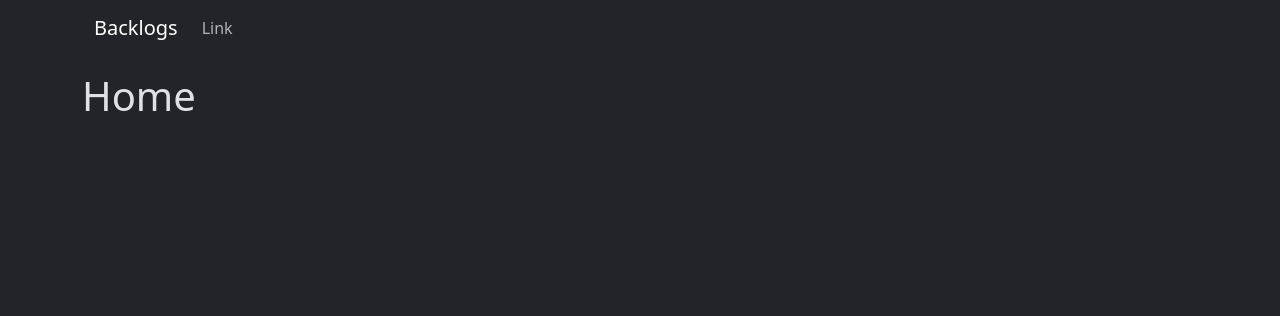
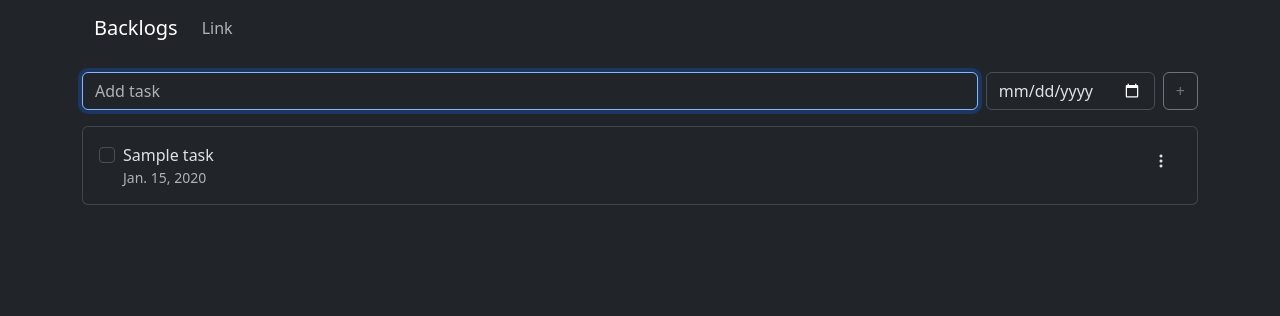
Before and after one commit to andrianllmm/backlogs, a Django app: page / in a window 1280 px wide. Shown: the top 316 px of the page. Run offline with Django 5.2, Linux system fonts and the light colour scheme; tables that the repository leaves empty hold one stand-in row (values such as "Sample post"); some libraries are stand-ins or nearby versions.

Commit message:
Create CRUD for tasks

```diff
--- a/backlogs/settings.py
+++ b/backlogs/settings.py
@@ -39,6 +39,7 @@ INSTALLED_APPS = [
     "django.contrib.messages",
     "django.contrib.staticfiles",
     "debug_toolbar",
+    "widget_tweaks",
     "todolist",
     "users",
 ]
--- a/requirements.txt
+++ b/requirements.txt
@@ -2,3 +2,4 @@
 
 Django==5.1.6
 django-debug-toolbar==5.0.1
+django-widget-tweaks==1.5.0
--- /dev/null
+++ b/todolist/forms.py
@@ -0,0 +1,19 @@
+from django import forms
+from .models import Task
+
+
+class AddTaskForm(forms.ModelForm):
+    class Meta:
+        model = Task
+        fields = ["title", "due_date"]
+
+
+class UpdateTaskForm(forms.ModelForm):
+    class Meta:
+        model = Task
+        fields = ["title", "description", "due_date", "status"]
+
+    def __init__(self, *args, **kwargs):
+        super().__init__(*args, **kwargs)
+        for field in self.fields.values():
+            field.required = False  # Make all fields optional
--- /dev/null
+++ b/todolist/templates/todolist/components/add_task_form.html
@@ -0,0 +1,13 @@
+{% load widget_tweaks %}
+<form action="{% url 'todolist:index' %}" method="post">
+    {% csrf_token %}
+    <div class="d-flex gap-2">
+        {% comment %} Title {% endcomment %}
+        <div class="control-group w-100">
+            {% render_field form.title class+="form-control w-100" placeholder="Add task" autofocus="autofocus" %}
+        </div>
+        {% comment %} Date {% endcomment %}
+        <div class="control-group">{% render_field form.due_date type="date" class+="form-control" %}</div>
+        <button type="submit" class="btn btn-outline-secondary">+</button>
+    </div>
+</form>
--- /dev/null
+++ b/todolist/templates/todolist/components/task_card.html
@@ -0,0 +1,35 @@
+<div class="card">
+    <div class="card-body d-flex gap-1">
+        {% comment %} Checkbox to update status {% endcomment %}
+        <form action="{% url 'todolist:update' pk=task.id %}" method="post">
+            {% csrf_token %}
+            <!-- Hidden input ensures 0 is sent when unchecked -->
+            <input type="hidden" name="status" value={{ 0 }}>
+            <input type="checkbox"
+                   name="status"
+                   class="form-check-input mt-1 me-1 m-0"
+                   value="{{ 2 }}"
+                   onchange="this.form.submit()"
+                   {% if task.status == 2 %}checked{% endif %}>
+        </form>
+        {% comment %} Title that opens modal {% endcomment %}
+        <div class="d-flex flex-column align-items-start w-100">
+            <button type="button"
+                    class="card-title btn btn-unstyled underline-hover text-start m-0 p-0 w-100"
+                    data-bs-toggle="modal"
+                    data-bs-target="#modal-{{ task.id }}">{{ task.title }}</button>
+            {% if task.due_date %}<small class="text-muted">{{ task.due_date }}</small>{% endif %}
+        </div>
+        {% comment %} Dropdown menu {% endcomment %}
+        <div class="dropdown ms-auto">
+            <button type="button" class="btn btn-unstyled" data-bs-toggle="dropdown">
+                <i class="bi bi-three-dots-vertical"></i>
+            </button>
+            <ul class="dropdown-menu dropdown-menu-end">
+                <li>
+                    <button class="dropdown-item">Action</button>
+                </li>
+            </ul>
+        </div>
+    </div>
+</div>
--- /dev/null
+++ b/todolist/templates/todolist/components/task_modal.html
@@ -0,0 +1,40 @@
+{% load widget_tweaks %}
+<div class="modal fade"
+     id="modal-{{ task.id }}"
+     tabindex="-1"
+     aria-hidden="true">
+    <div class="modal-dialog">
+        <form action="{% url 'todolist:update' pk=task.id %}" method="post">
+            {% csrf_token %}
+            <div class="modal-content">
+                <div class="modal-header">
+                    <div class="d-flex gap-2">
+                        <select name="status" class="form-select">
+                            {% for value, label in form.status.field.choices %}
+                                <option value="{{ value }}" {% if value == task.status %}selected{% endif %}>{{ label }}</option>
+                            {% endfor %}
+                        </select>
+                        {% render_field form.due_date type="date" class+="form-control" value=task.due_date %}
+                    </div>
+                    <button type="button"
+                            class="btn-close"
+                            data-bs-dismiss="modal"
+                            aria-label="Close"></button>
+                </div>
+                <div class="modal-body">
+                    {% render_field form.title class+="form-control input-unstyled fs-5 mb-1" placeholder="Task title" value=task.title %}
+                    <textarea name="{{ form.description.name }}"
+                              class="form-control input-unstyled"
+                              placeholder="Task description"
+                              rows="3">{{ task.description }}</textarea>
+                </div>
+                <div class="modal-footer">
+                    <button type="submit"
+                            class="btn btn-danger"
+                            formaction="{% url 'todolist:delete' pk=task.id %}">Delete</button>
+                    <button type="submit" class="btn btn-primary">Save</button>
+                </div>
+            </form>
+        </div>
+    </div>
+</div>
--- /dev/null
+++ b/todolist/templates/todolist/components/tasks_list.html
@@ -0,0 +1,12 @@
+<ul class="list-unstyled d-flex flex-column gap-2">
+    {% for task in tasks %}
+        <li class="p-0">
+            {% comment %} Card {% endcomment %}
+            {% include "todolist/components/task_card.html" with task=task %}
+            {% comment %} Modal {% endcomment %}
+            {% include "todolist/components/task_modal.html" with task=task form=form %}
+        </li>
+    {% empty %}
+        <li class="p-0 text-center">No tasks found.</li>
+    {% endfor %}
+</ul>
--- a/todolist/templates/todolist/index.html
+++ b/todolist/templates/todolist/index.html
@@ -1,4 +1,8 @@
 {% extends "base.html" %}
+{% load widget_tweaks %}
 {% block main %}
-    <h1>Home</h1>
+    {% comment %} Add task {% endcomment %}
+    <div class="mb-3">{% include "todolist/components/add_task_form.html" with form=add_form %}</div>
+    {% comment %} Task list {% endcomment %}
+    {% include "todolist/components/tasks_list.html" with tasks=tasks form=update_form %}
 {% endblock main %}
--- a/todolist/urls.py
+++ b/todolist/urls.py
@@ -4,4 +4,8 @@ from . import views
 
 
 app_name = "todolist"
-urlpatterns = [path("", views.index, name="index")]
+urlpatterns = [
+    path("", views.index, name="index"),
+    path("update/<int:pk>", views.update, name="update"),
+    path("delete/<int:pk>", views.delete, name="delete"),
+]
--- a/todolist/views.py
+++ b/todolist/views.py
@@ -1,5 +1,55 @@
-from django.shortcuts import render
+from django.db.models import F
+from django.shortcuts import render, redirect, get_object_or_404
+from django.views.decorators.http import require_POST
+from .models import Task
+from users.models import User
+from .forms import AddTaskForm, UpdateTaskForm
 
 
 def index(request):
-    return render(request, "todolist/index.html")
+    if request.method == "POST":
+        add_form = AddTaskForm(request.POST)
+        if add_form.is_valid():
+            assignee = get_object_or_404(User, username="andrianllmm")
+
+            Task.objects.create(
+                title=add_form.cleaned_data.get("title"),
+                due_date=add_form.cleaned_data.get("due_date"),
+                assignee=assignee,
+            )
+
+        return redirect("todolist:index")
+    else:
+        add_form = AddTaskForm()
+        update_form = UpdateTaskForm()
+
+    tasks = Task.objects.select_related("assignee").order_by(
+        "status", F("due_date").desc(nulls_last=True)
+    )
+    return render(
+        request,
+        "todolist/index.html",
+        {"tasks": tasks, "add_form": add_form, "update_form": update_form},
+    )
+
+
+@require_POST
+def update(request, pk):
+    form = UpdateTaskForm(request.POST)
+
+    if form.is_valid():
+        task = get_object_or_404(Task, id=pk)
+        for field in form.cleaned_data:
+            # Update only provided fields
+            if field in request.POST:
+                setattr(task, field, form.cleaned_data[field])
+        task.save()
+
+    return redirect("todolist:index")
+
+
+@require_POST
+def delete(request, pk):
+    task = get_object_or_404(Task, id=pk)
+    task.delete()
+    return redirect("todolist:index")
```
